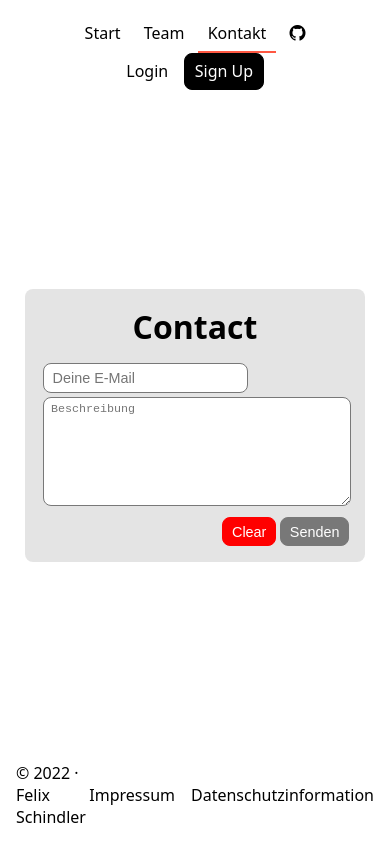
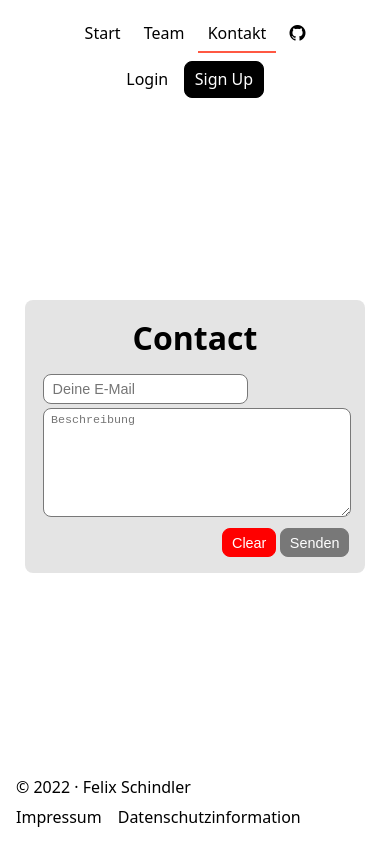
Before and after one commit to felix-schindler/com, a SvelteKit app: page /about/contact in a window 390 px wide. Built offline with nearby package versions, Linux system fonts and the light colour scheme.

Commit message:
Style improvements for mobile
closes #2

```diff
--- a/src/routes/+layout.svelte
+++ b/src/routes/+layout.svelte
@@ -43,6 +43,7 @@
 		align-items: center;
 		justify-content: space-evenly;
 		flex-wrap: wrap;
+		gap: 0.5em;
 
 		div {
 			display: flex;
@@ -78,6 +79,8 @@
 		display: flex;
 		align-items: center;
 		justify-content: space-between;
+		flex-wrap: wrap;
+		gap: 0.5em;
 
 		div {
 			display: flex;
--- a/src/routes/about/contact/+page.svelte
+++ b/src/routes/about/contact/+page.svelte
@@ -77,6 +77,7 @@
 			display: flex;
 			align-items: center;
 			justify-content: space-between;
+			flex-wrap: wrap;
 			gap: 0.5em;
 
 			width: 100%;
```
